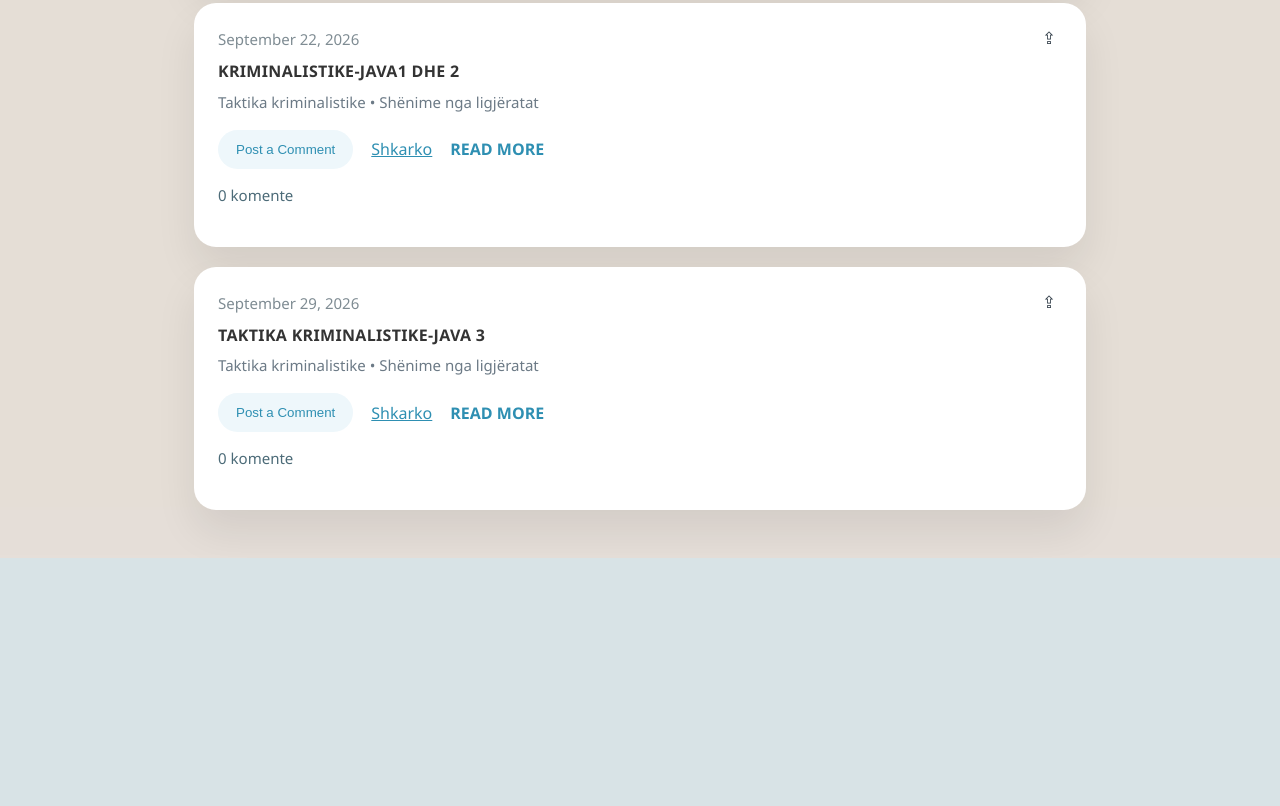
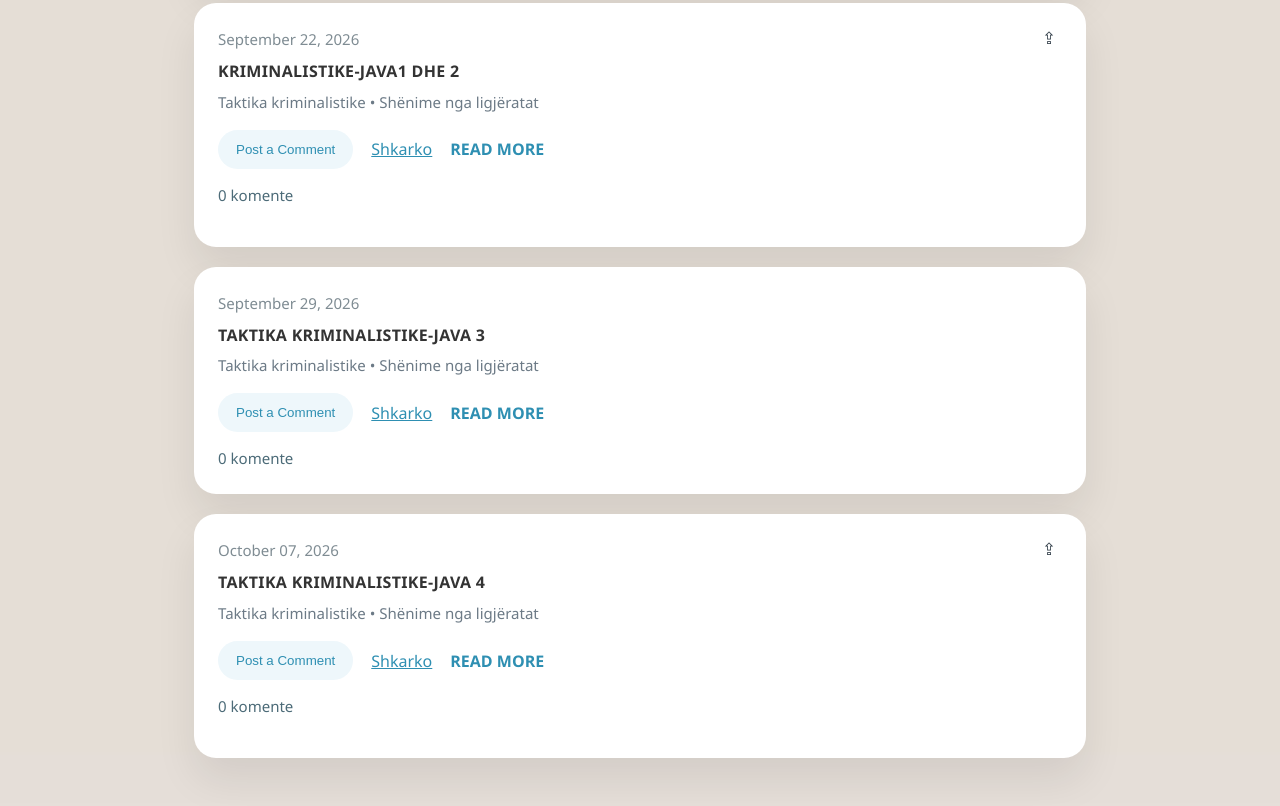
Before and after one commit to genisameta/Materiale-Juridike-Genisa-Meta, a website: page index.html in a window 1280 px wide. Shown: the part 4300-5106 px from the top of the page. Before the commit the page ends 4858 px from the top, so only its background shows below. Drawn offline with Linux system fonts and the light colour scheme; files whose address does not match are found by name.

Commit message:
index.html

```diff
--- a/index.html
+++ b/index.html
@@ -1,7 +1,10 @@
 <!DOCTYPE html>
 <html lang="sq">
 <head>
- <meta charset="UTF-8" />
+<!DOCTYPE html>
+<html lang="sq">
+<head>
+  <meta charset="UTF-8" />
   <meta name="viewport" content="width=device-width, initial-scale=1.0" />
   <title>Materiale Juridike - Genisa Meta</title>
   <link rel="icon" type="image/png" href="favicon.png" />
@@ -419,6 +422,25 @@
       <div class="comment-form hidden">
         <textarea class="comment-input" placeholder="Shkruaj koment..." rows="3"></textarea>
         <button class="submit-comment-button" type="button">Dërgo</button>
+         <div class="comment-list"></div>
+      <button class="share-button" aria-label="Share post">⇪</button>
+    </section>
+    <section class="post-card" data-post-id="post-19">
+      <div class="post-date">October 07, 2026</div>
+      <h2>TAKTIKA KRIMINALISTIKE-JAVA 4</h2>
+      <p class="post-subtitle">Taktika kriminalistike • Shënime nga ligjëratat</p>
+
+      <div class="post-actions">
+        <button class="comment-button" type="button">Post a Comment</button>
+        <a class="download-button" href="TAKTIKA KRIMINALISTIKE - java 4.docx" download="TAKTIKA KRIMINALISTIKE - java 4.docx">Shkarko</a>
+        <a class="read-more" href="post-kriminalistike-java4.html" target="_blank" rel="noopener">READ MORE</a>
+      </div>
+      <div class="comment-meta">
+        <span class="comment-count">0 komente</span>
+      </div>
+      <div class="comment-form hidden">
+        <textarea class="comment-input" placeholder="Shkruaj koment..." rows="3"></textarea>
+        <button class="submit-comment-button" type="button">Dërgo</button>
       </div>
       <div class="comment-list"></div>
       <button class="share-button" aria-label="Share post">⇪</button>
```
